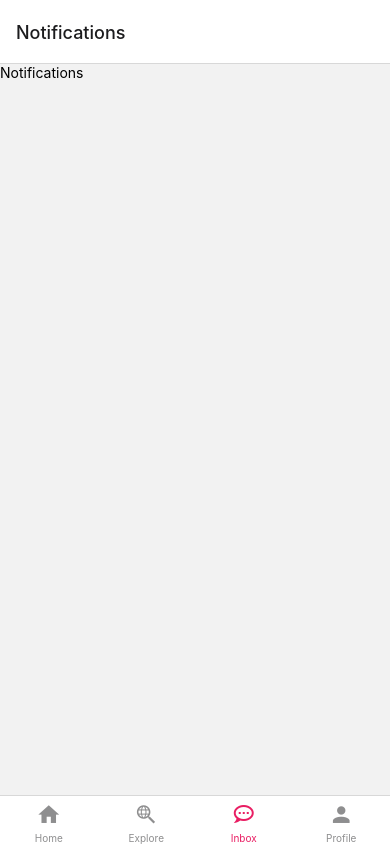
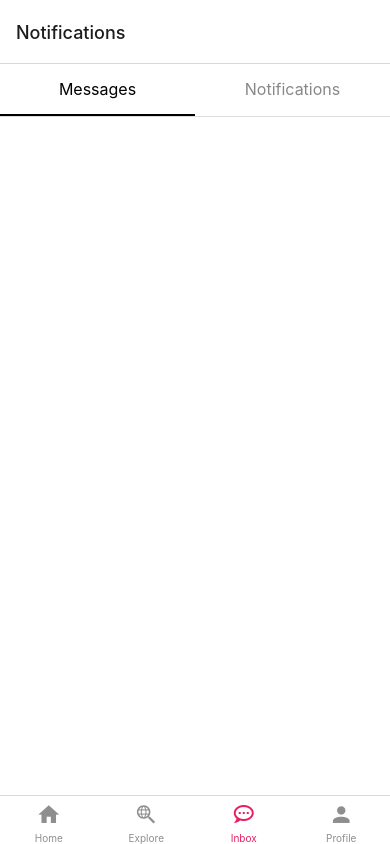
Before and after one commit to abdoulkarim22/APP-NI, a React Native app: screen /Notifications in a window 390 px wide. Built offline with nearby package versions, Linux system fonts and the light colour scheme.

Commit message:
cree style

```diff
--- a/components/Notifications.js
+++ b/components/Notifications.js
@@ -5,8 +5,64 @@ export default function Notifications() {
 
   const [selectedTab, setSelectedTab] = useState('Messages');
   return (
-    <View>
-      <Text>Notifications</Text>
+    <View style={styles.container}>
+    <View style={styles.tabContainer}>
+      <TouchableOpacity
+        style={[styles.tab, selectedTab === 'Messages' && styles.activeTab]}
+        onPress={() => setSelectedTab('Messages')}
+      >
+        <Text style={[styles.tabText, selectedTab === 'Messages' && styles.activeTabText]}>Messages</Text>
+      </TouchableOpacity>
+      <TouchableOpacity
+        style={[styles.tab, selectedTab === 'Notifications' && styles.activeTab]}
+        onPress={() => setSelectedTab('Notifications')}
+      >
+        <Text style={[styles.tabText, selectedTab === 'Notifications' && styles.activeTabText]}>Notifications</Text>
+      </TouchableOpacity>
     </View>
+    <View style={styles.contentContainer}>
+      {selectedTab === 'Notifications' && (
+        <Text style={styles.caughtUpText}>You're all caught up</Text>
+      )}
+    </View>
+  </View>
   )
-}
+};
+
+const styles = StyleSheet.create({
+  container: {
+    flex: 1,
+    backgroundColor: '#fff',
+  },
+  tabContainer: {
+    flexDirection: 'row',
+    borderBottomWidth: 1,
+    borderBottomColor: '#ddd',
+  },
+  tab: {
+    flex: 1,
+    paddingVertical: 15,
+    alignItems: 'center',
+  },
+  activeTab: {
+    borderBottomWidth: 2,
+    borderBottomColor: '#000',
+  },
+  tabText: {
+    fontSize: 16,
+    color: '#888',
+  },
+  activeTabText: {
+    color: '#000',
+  },
+  contentContainer: {
+    flex: 1,
+    justifyContent: 'center',
+    alignItems: 'center',
+  },
+  caughtUpText: {
+    fontSize: 16,
+    color: '#888',
+  },
+
+})
```
